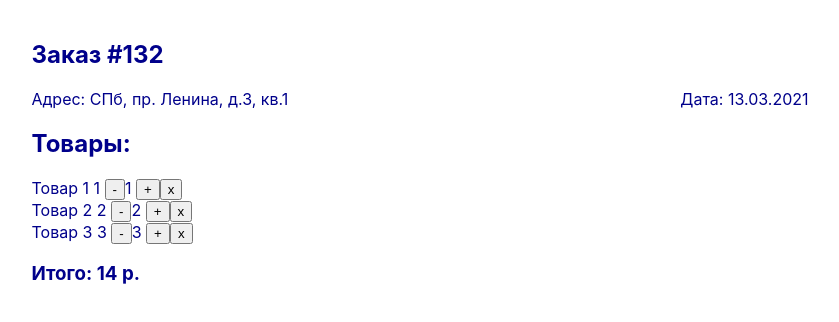
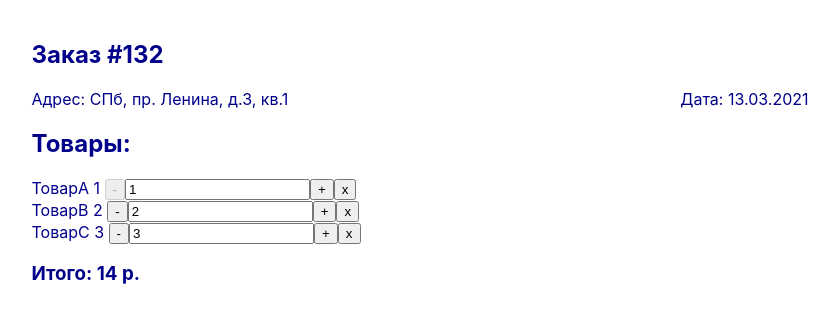
Before and after one commit to Auxilant/react-test-apps, a React (Create React App) app: page /order-details in a window 1280 px wide. Shown: the top 322 px of the page, without its empty margins (220-1059 px from the left). Built offline with nearby package versions, Linux system fonts and the light colour scheme.

Commit message:
Manual input, item deletion

```diff
--- a/src/data.ts
+++ b/src/data.ts
@@ -5,8 +5,8 @@ export const order: OrderData = {
     address: "СПб, пр. Ленина, д.3, кв.1",
     date: new Date().toLocaleDateString("ru"),
     items: [
-        { id: 1, name: "Товар 1", price: 1, qty: 1 },
-        { id: 2, name: "Товар 2", price: 2, qty: 2 },
-        { id: 3, name: "Товар 3", price: 3, qty: 3 },
+        { id: 1, name: "ТоварA", price: 1, qty: 1 },
+        { id: 2, name: "ТоварB", price: 2, qty: 2 },
+        { id: 3, name: "ТоварC", price: 3, qty: 3 },
     ],
 }
--- a/src/pages/order-page/OrderDetails.scss
+++ b/src/pages/order-page/OrderDetails.scss
@@ -8,4 +8,16 @@
         display: flex;
         justify-content: space-between;
     }
+
+    input[type='number'] {
+        -moz-appearance:textfield;
+    }
+    input::-webkit-outer-spin-button,
+    input::-webkit-inner-spin-button {
+        -webkit-appearance: none;
+    }
+
+    .hidden {
+        display: none;
+    }
 }
--- a/src/pages/order-page/OrderDetails.tsx
+++ b/src/pages/order-page/OrderDetails.tsx
@@ -16,6 +16,11 @@ function OrderDetails({orderData}: {orderData: OrderData}) {
         setItems(newItems);
     }
 
+    const deleteItem = (id:number) => {
+        const newItems = items.filter(item => item.id !== id);
+        setItems(newItems);
+    }
+
     const total = items.reduce(
         (sum, item) => sum + item.qty * item.price, 0
     );
@@ -30,7 +35,7 @@ function OrderDetails({orderData}: {orderData: OrderData}) {
             <h2>Товары:</h2>
             <div className="order-items">
                 {items.map (item => (
-                    <OrderItem key={item.id} item={item} setItemQty={setItemQty}/>
+                    <OrderItem key={item.id} item={item} setItemQty={setItemQty} deleteItem={deleteItem}/>
                 ))}
             </div>
             <h3>Итого: {total} р.</h3>
--- a/src/pages/order-page/OrderItem.tsx
+++ b/src/pages/order-page/OrderItem.tsx
@@ -1,15 +1,48 @@
+import { ChangeEvent, MouseEvent } from 'react';
 import { OrderItemData } from '../../interfaces/OrderData'
 
-function OrderItem({ item, setItemQty }: { item: OrderItemData, setItemQty:(id: number, qty: number) => void }) {
+function OrderItem(
+    { item, setItemQty, deleteItem }:  {
+        item: OrderItemData,
+        setItemQty:(id: number, qty: number) => void ,
+        deleteItem:(id: number) => void} ) {
+    const handleInput = (e: ChangeEvent) => {
+        let element = e.target as HTMLInputElement;
+        let newQty = +element.value;
+        element.value = newQty.toString();
+        setItemQty(item.id, newQty);
+    }
+
+    const handleZeros = (e: ChangeEvent) => {
+        let element = e.target as HTMLInputElement;
+        if (element.value === '0') {
+            setItemQty(item.id, 1);
+            element.value = '1';
+        }
+    }
+
+    const toggleDeleteConfirm = (e: MouseEvent) => {
+        const container = (e.target as HTMLElement).closest(".order-item-container");
+        const itemInfo = container?.querySelector(".order-item-info");
+        const confirmation = container?.querySelector(".delete-confirmation");
+        itemInfo?.classList.toggle("hidden");
+        confirmation?.classList.toggle("hidden");
+    }
+
     return (
         <div className="order-item-container">
-            <div className="order-item">
+            <div className="order-item-info">
                 <span>{item.name} </span>
                 <span>{item.price} </span>
-                <button onClick={() => setItemQty(item.id, item.qty - 1)}>-</button>
-                <span>{item.qty} </span>
+                <button onClick={() => setItemQty(item.id, item.qty - 1)} disabled={item.qty <= 1}>-</button>
+                <input type="number" value={item.qty} onChange={handleInput} onBlur={handleZeros}></input>
                 <button onClick={() => setItemQty(item.id, item.qty + 1)}>+</button>
-                <button>x</button>
+                <button onClick={toggleDeleteConfirm}>x</button>
+            </div>
+            <div className="delete-confirmation hidden">
+                <span>Удалить товар "{item.name}"?</span>
+                <button onClick={() => deleteItem(item.id)}>да</button>
+                <button onClick={toggleDeleteConfirm}>нет</button>
             </div>
         </div >
 
```
